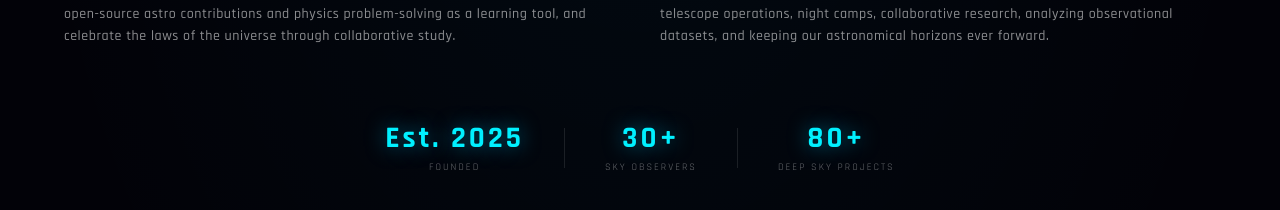
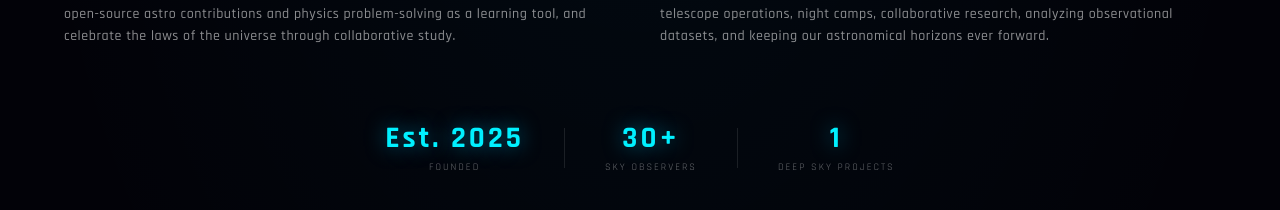
Before and after one commit to Jitesh-JK/pac_ws_trial, a React (Vite) app: page / in a window 1280 px wide. Shown: the part 1087-1297 px from the top of the page. Built offline with nearby package versions, Linux system fonts and the light colour scheme.

Commit message:
Updated siteData.js

```diff
--- a/src/siteData.js
+++ b/src/siteData.js
@@ -24,7 +24,7 @@ export const ANNOUNCEMENT =
 export const ABOUT_METRICS = [
   { value: 'Est. 2025', label: 'Founded', delay: 0.1 },
   { value: '30+', label: 'Sky Observers', delay: 0.2 },
-  { value: '80+', label: 'Deep Sky Projects', delay: 0.3 },
+  { value: '1', label: 'Deep Sky Projects', delay: 0.3 },
 ];
 
 // iconName maps to lucide-react icon names resolved in the component
```
